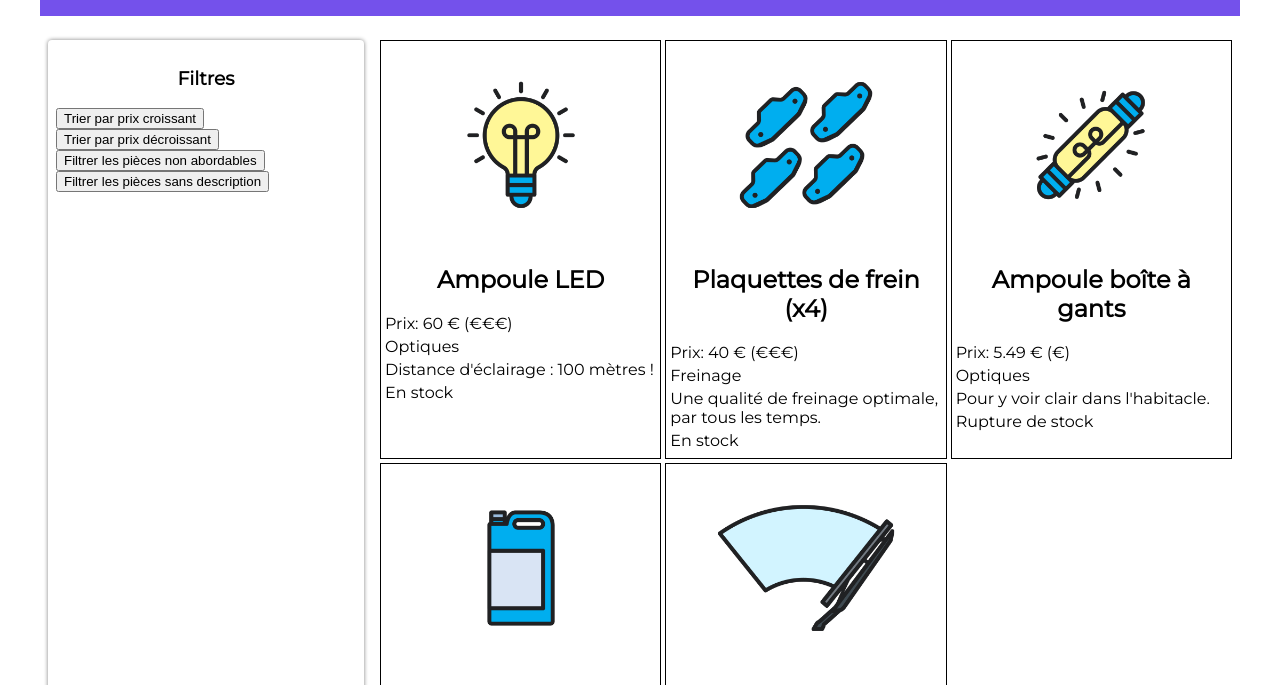
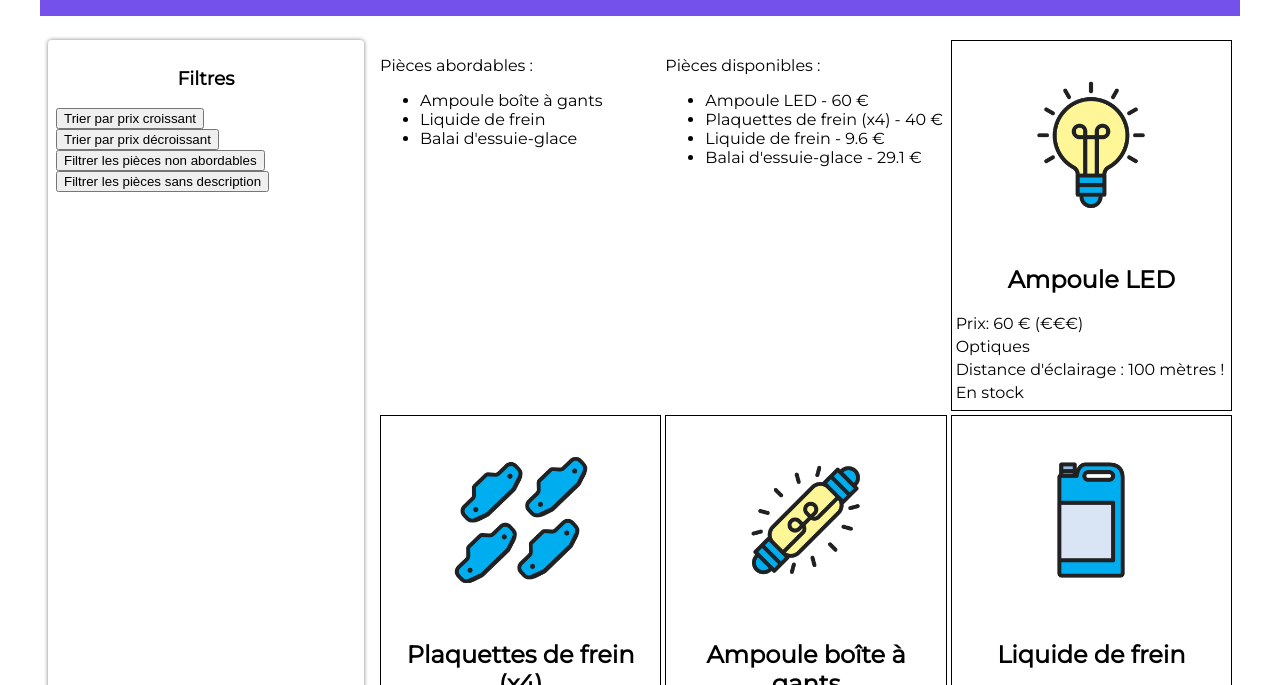
Before and after one commit to jerome-auguste/js_for_web_course, a website: page index.html in a window 1280 px wide. Shown: the part 98-783 px from the top of the page. Drawn offline with Linux system fonts and the light colour scheme.

Commit message:
Added text for available and affordable elements

```diff
--- a/index.html
+++ b/index.html
@@ -26,6 +26,12 @@
 
 			<!-- Fiches produits -->
 			<section class="fiches">
+				<div class="abordables">
+					<p>Pièces abordables :</p>
+				</div>
+				<div class="disponibles">
+					<p>Pièces disponibles :</p>
+				</div>
 			</section>
 		</main>
 	</body>
--- a/pieces.js
+++ b/pieces.js
@@ -73,3 +73,43 @@ boutonFiltrerDesc.addEventListener("click", function () {
     });
     console.log(piecesFiltrees);
 });
+
+const nomsAbordables = pieces.map(piece => piece.nom);
+for(let i = pieces.length -1 ; i >= 0; i--){
+    if(pieces[i].prix > 35){
+        nomsAbordables.splice(i,1);
+    }
+}
+
+//Création de la liste
+const abordablesElements = document.createElement('ul');
+//Ajout de chaque nom à la liste
+for(let i=0; i < nomsAbordables.length ; i++){
+    const nomElement = document.createElement('li');
+    nomElement.innerText = nomsAbordables[i];
+    abordablesElements.appendChild(nomElement)
+}
+// Ajout de l'en-tête puis de la liste au bloc résultats filtres
+document.querySelector('.abordables')
+    .appendChild(abordablesElements)
+
+const nomsDispo = pieces.map(piece => piece.nom);
+const prixDispo = pieces.map(piece => piece.prix);
+for (let i=pieces.length -1; i>=0; i--){
+    if(pieces[i].disponibilite === false){
+        nomsDispo.splice(i,1);
+        prixDispo.splice(i,1);
+    };
+};
+
+//Création de la liste
+const dispoElements = document.createElement('ul');
+//Ajout de chaque nom à la liste
+for(let i=0; i < nomsDispo.length ; i++){
+    const nomElement = document.createElement('li');
+    nomElement.innerText = `${nomsDispo[i]} - ${prixDispo[i]} €`;
+    dispoElements.appendChild(nomElement)
+}
+// Ajout de l'en-tête puis de la liste au bloc résultats filtres
+document.querySelector('.disponibles')
+    .appendChild(dispoElements)
```
